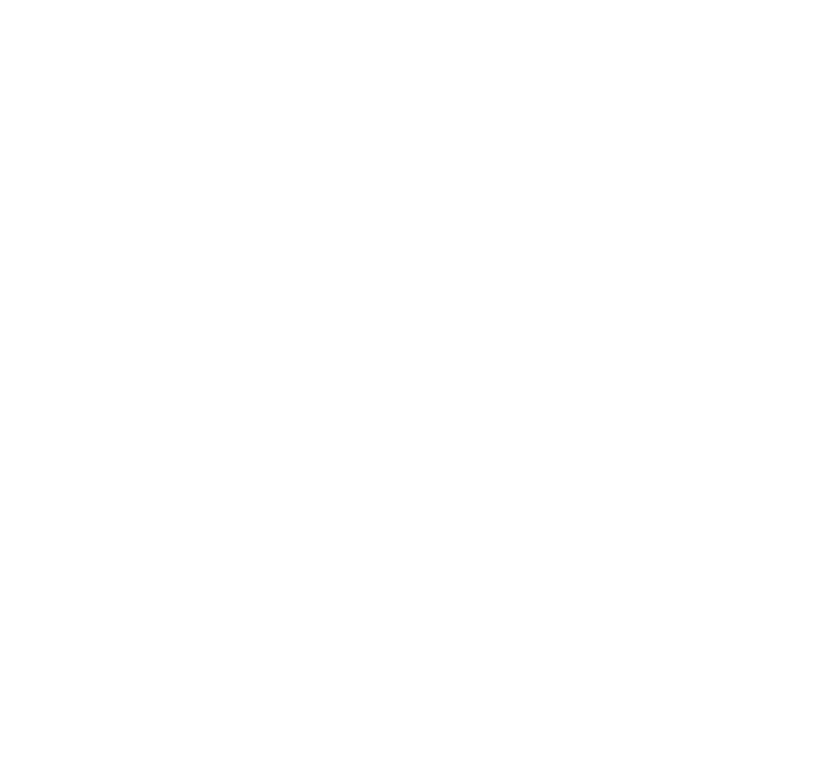
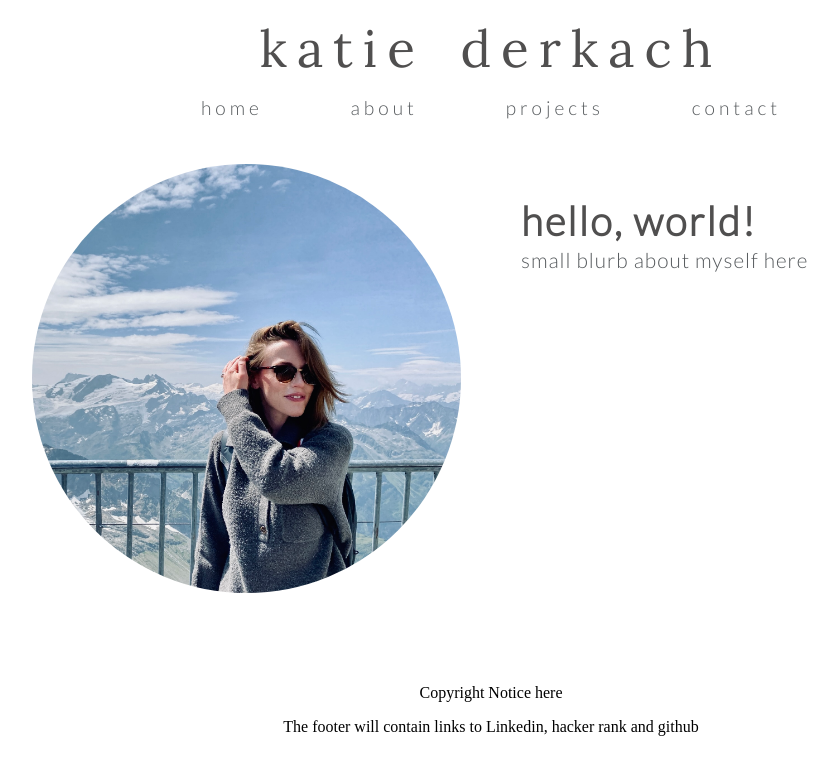
Before and after one commit to katie-dev/kd-portfolio, a plain HTML site: page index.html in a window 1280 px wide. Shown: the whole page, without its empty margins (149-987 px from the left). Drawn offline with Linux system fonts and the light colour scheme.

Commit message:
first commit

```diff
--- a/index.html
+++ b/index.html
@@ -3,9 +3,44 @@
 <head>
     <meta charset="UTF-8">
     <meta name="viewport" content="width=device-width, initial-scale=1.0">
+    <link rel="stylesheet" href="./style.css">
+    <link rel="preconnect" href="https://fonts.googleapis.com">
+    <link rel="preconnect" href="https://fonts.gstatic.com" crossorigin>
+    <link href="https://fonts.googleapis.com/css2?family=Lora:ital@0;1&display=swap" rel="stylesheet">
+    <link rel="preconnect" href="https://fonts.googleapis.com">
+    <link rel="preconnect" href="https://fonts.gstatic.com" crossorigin>
+    <link href="https://fonts.googleapis.com/css2?family=Lato:ital,wght@0,100;0,300;1,100;1,300&display=swap" rel="stylesheet">
+
     <title>Katie Derkach</title>
 </head>
 <body>
+    <header>
+        <h1>katie derkach</h1>
+    </header>
 
+    <nav>
+        <a href="#" id="home-btn">home</a>
+        <a href="#">about</a>
+        <a href="#">projects</a>
+        <a href="#">contact</a>
+    </nav>
+
+    <section>
+        <div id="home-container">
+            <div id="kd-photo-container">
+                <img src="./images/kd-photo.jpg" alt="photo of katie" id="kd-photo">
+            </div>
+            <div id="kd-intro-container">
+                <h2 id="hi">hello, world!</h2>
+                <p id="opening-blurb">small blurb about myself here</p>
+            </div>
+        </div>
+    </section>
+
+    <footer>
+        <p>Copyright Notice here</p>
+        <p>The footer will contain links to Linkedin, hacker rank and github</p>
+    </footer>
+    <script src="./script.js"></script>
 </body>
 </html>
--- a/script.js
+++ b/script.js
@@ -0,0 +1,6 @@
+let homeBtn = document.getElementById('home-btn');
+homeBtn.addEventListener('click', doSomething)
+
+function doSomething(e) {
+    console.log('test')
+};
--- a/style.css
+++ b/style.css
@@ -0,0 +1,98 @@
+body {
+    font-size: 16px;
+}
+/* Header and Navigation */
+header {
+
+
+}
+
+h1 {
+    color:rgb(80, 79, 79);
+    letter-spacing: 10px;
+    word-spacing: 12px;
+    text-align: center;
+    font-size: 3.2rem;
+    font-family: 'Lora', 'serif';
+    font-weight:lighter;
+    margin: 15px;
+}
+
+nav, a {
+    color:rgb(86, 90, 93);
+    text-align: center;
+    margin: 15px;
+    letter-spacing: 4px;
+    word-spacing: 50px;
+    font-weight: 300;
+    font-size: 1.2rem;
+    font-family: 'Lato', sans-serif;
+}
+
+
+a:link {
+    color:rgb(86, 90, 93);
+    text-decoration:none;
+}
+
+a:visited {
+    color: darkslategray;
+    text-decoration:none;
+}
+
+a:hover {
+    text-decoration: line-through rgb(86, 90, 93);
+}
+
+/*Homepage containers*/
+
+#home-container {
+    display: flex;
+    justify-content:space-between;
+    align-content: center;
+}
+
+#kd-photo-container {
+    display: flex;
+    flex: 1;
+    justify-content: right;
+    align-content: center;
+    padding: 30px;
+}
+
+#kd-intro-container {
+    font-family: 'Lato', sans-serif;
+    font-weight: 300;
+    display: flex;
+    flex: 1;
+    justify-content: left;
+    align-content: center;
+    flex-direction: column;
+    padding: 30px;
+}
+
+#kd-photo {
+    width: 75%;
+    border-radius: 50%;
+}
+
+#hi {
+    color:rgb(80, 79, 79);
+    font-size: 2.5rem;
+    letter-spacing: 2px;
+    margin-bottom: 1px;
+}
+
+#opening-blurb {
+    color: rgb(86, 90, 93);
+    font-size: 1.3rem;
+    letter-spacing: 1px;
+    margin-top: 1px;
+}
+
+
+footer {
+    padding: 5px;
+    margin: 40px;
+    text-align: center;
+}
```
Also changed, not shown: images/kd-photo.jpg (added), images/kd-photo2.jpg (added).
